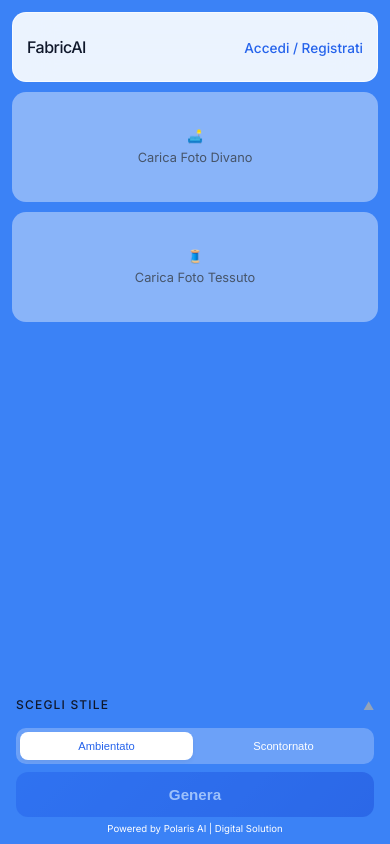
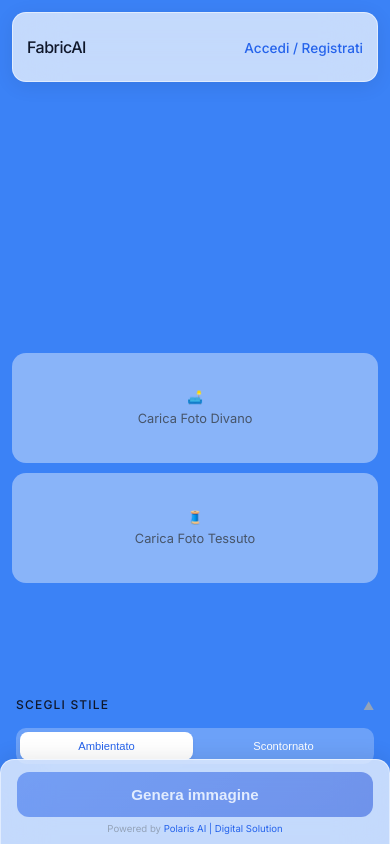
Before and after one commit to PolarisDigital/sofa-visualizer, a website built with Vite: page index.html in a window 390 px wide. Built offline with nearby package versions, Linux system fonts and the light colour scheme; no server answers.

Commit message:
Final mobile polish: glass header/footer, vertical centering, Genera immagine

```diff
--- a/index.html
+++ b/index.html
@@ -80,7 +80,7 @@
             </svg>
           </button>
           <button id="generateBtn" class="btn-generate" disabled>
-            <span class="btn-text">Genera</span>
+            <span class="btn-text">Genera immagine</span>
             <span class="loading-spinner" style="display: none;"></span>
           </button>
         </div>
--- a/src/style.css
+++ b/src/style.css
@@ -780,7 +780,7 @@ body {
         display: contents;
     }
 
-    /* === 1. HEADER - Compact top bar === */
+    /* === 1. HEADER - Compact top bar with glass === */
     .sidebar-header {
         order: 1;
         display: flex;
@@ -788,13 +788,14 @@ body {
         justify-content: space-between;
         width: 100%;
         padding: 10px 14px;
-        background: rgba(255, 255, 255, 0.9);
-        backdrop-filter: blur(20px);
-        -webkit-backdrop-filter: blur(20px);
+        background: rgba(255, 255, 255, 0.7);
+        backdrop-filter: blur(25px);
+        -webkit-backdrop-filter: blur(25px);
         border-radius: 14px;
-        border: 1px solid rgba(255, 255, 255, 0.6);
+        border: 1px solid rgba(255, 255, 255, 0.5);
         min-height: 50px;
         flex-shrink: 0;
+        box-shadow: 0 4px 20px rgba(0, 0, 0, 0.08);
     }
 
     .logo-container {
@@ -846,7 +847,8 @@ body {
         width: 100%;
         padding: 0;
         overflow: visible;
-        flex-shrink: 0;
+        flex: 1;
+        justify-content: center;
     }
 
     /* Control sections - remove extra margins */
@@ -1043,7 +1045,7 @@ body {
         font-size: 0.75rem;
     }
 
-    /* === 4. FOOTER - Fixed Generate Button === */
+    /* === 4. FOOTER - Fixed Generate Button with glass === */
     .sidebar-footer {
         order: 4;
         position: fixed;
@@ -1052,13 +1054,14 @@ body {
         right: 0;
         padding: 12px 16px;
         padding-bottom: calc(10px + env(safe-area-inset-bottom, 0px));
-        background: transparent;
-        backdrop-filter: none;
-        -webkit-backdrop-filter: none;
-        border-radius: 0;
+        background: rgba(255, 255, 255, 0.7);
+        backdrop-filter: blur(25px);
+        -webkit-backdrop-filter: blur(25px);
+        border-radius: 14px 14px 0 0;
         z-index: 100;
-        border-top: none;
-        box-shadow: none;
+        border: 1px solid rgba(255, 255, 255, 0.5);
+        border-bottom: none;
+        box-shadow: 0 -4px 20px rgba(0, 0, 0, 0.08);
     }
 
     .footer-actions {
@@ -1089,11 +1092,11 @@ body {
         font-size: 0.6rem;
         margin-top: 6px;
         text-align: center;
-        color: white !important;
+        color: var(--text-muted) !important;
     }
 
     .credits a {
-        color: white !important;
+        color: var(--accent) !important;
     }
 
     /* === MODALS === */
```
